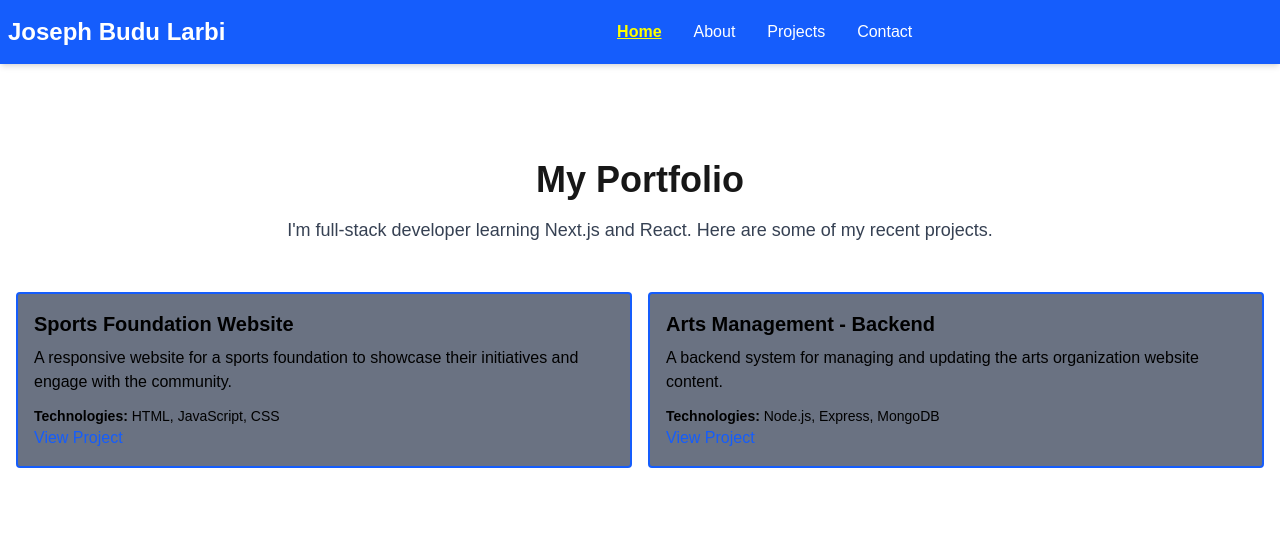
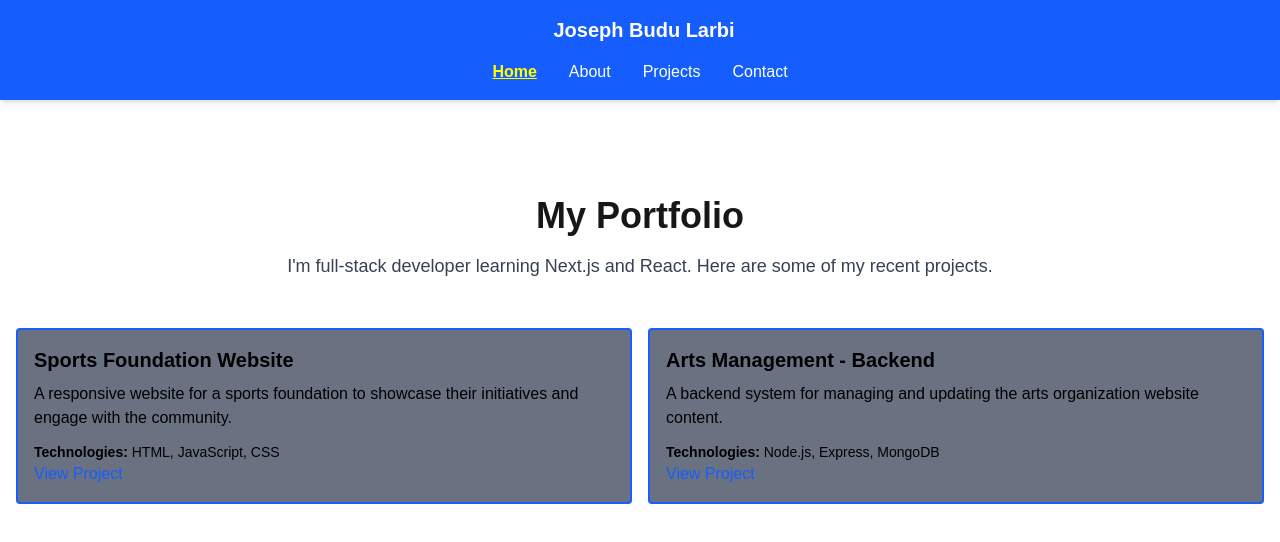
Before and after one commit to budujoseph/wdd430-portfolio, a Next.js app in the folder wdd430-portfolio/: page / in a window 1280 px wide. Shown: the top 542 px of the page. Built offline with nearby package versions, Linux system fonts and the light colour scheme.

Commit message:
new css for header

```diff
--- a/wdd430-portfolio/components/Header.tsx
+++ b/wdd430-portfolio/components/Header.tsx
@@ -3,8 +3,8 @@ import NavLinks from './NavLinks';
 export default function Header() {
     return (
         <header className='flex gap-6 bg-blue-600 text-white py-4 shadow-md'>
-            <div id="header-title" className=' ml-2 text-2xl font-bold'>Joseph Budu Larbi</div>
-            <div className='max-w-4xl mx-auto px-4 flex justify-between items-center'>
+            <div className='max-w-6xl mx-auto px-4 flex flex-col gap-4 sm:justify-between sm:items-center'>
+                <div id="header-title" className=' ml-2 text-xl font-bold text-center sm:text-left'>Joseph Budu Larbi</div>
                 <NavLinks />
             </div>
         </header>
```
